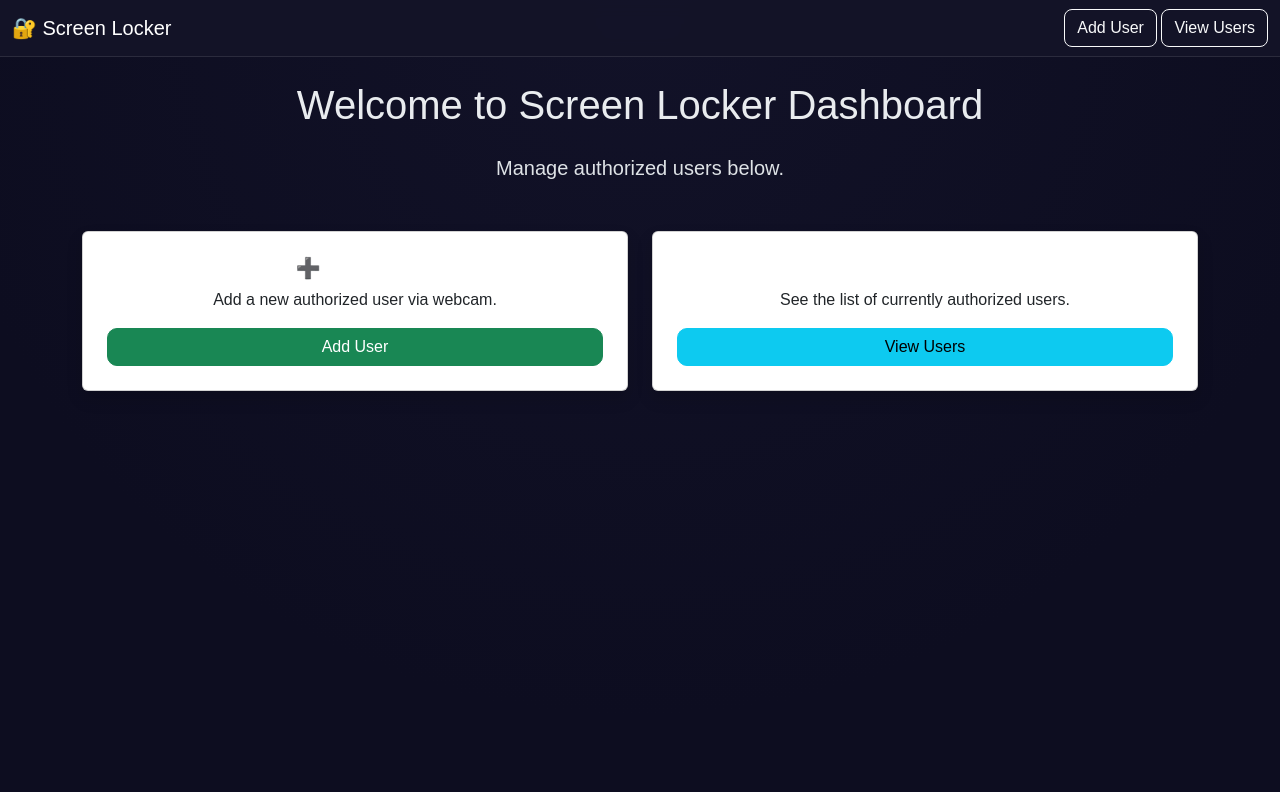
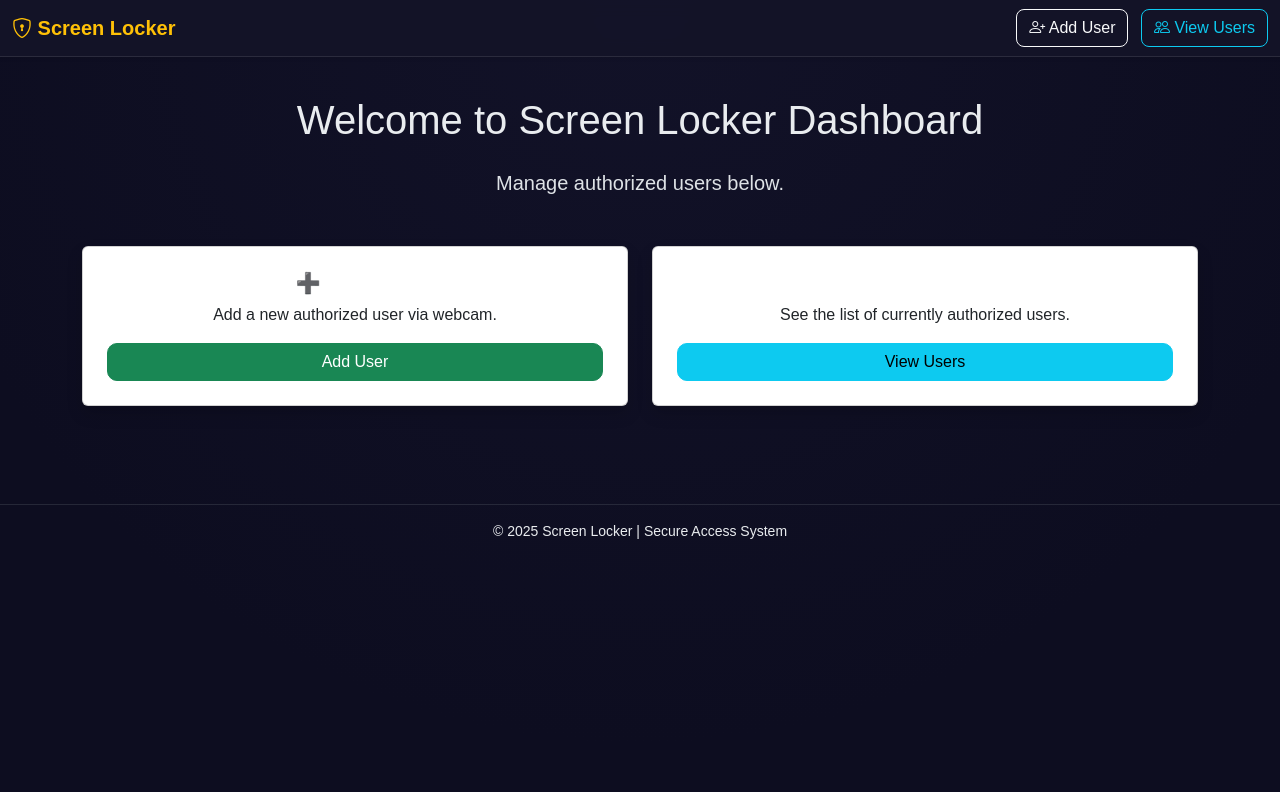
Before and after one commit to Shraddha-Chauhan/Context_Aware_Screen_Locker_OS, a Flask app: page / in a window 1280 px wide. Shown: the top 792 px of the page. Before the commit the page ends 391 px from the top, so only its background shows below. Run offline with Flask 3, Linux system fonts and the light colour scheme.

Commit message:
Update layout.html

```diff
--- a/GUI/templates/layout.html
+++ b/GUI/templates/layout.html
@@ -3,29 +3,54 @@
 <head>
     <meta charset="UTF-8">
     <meta name="viewport" content="width=device-width, initial-scale=1.0">
-    <title>Screen Locker Dashboard</title>
+    <title>🔐 Screen Locker Dashboard</title>
 
     <!-- Bootstrap -->
     <link href="https://cdn.jsdelivr.net/npm/bootstrap@5.3.0/dist/css/bootstrap.min.css" rel="stylesheet">
 
-    <!-- Custom CSS -->
+    <!-- Icons + Animation -->
+    <link href="https://cdn.jsdelivr.net/npm/bootstrap-icons@1.11.3/font/bootstrap-icons.css" rel="stylesheet">
     <link rel="stylesheet" href="{{ url_for('static', filename='style.css') }}">
+
 </head>
 <body>
     <!-- Navbar -->
-    <nav class="navbar navbar-dark">
+    <nav class="navbar navbar-expand-lg navbar-dark fixed-top shadow-sm">
         <div class="container-fluid">
-            <a class="navbar-brand" href="/">🔐 Screen Locker</a>
+            <a class="navbar-brand fw-bold text-warning" href="/">
+                <i class="bi bi-shield-lock"></i> Screen Locker
+            </a>
             <div>
-                <a class="btn btn-outline-light" href="/add_user">Add User</a>
-                <a class="btn btn-outline-light" href="/view_users">View Users</a>
+                <a class="btn btn-outline-light me-2" href="/add_user"><i class="bi bi-person-plus"></i> Add User</a>
+                <a class="btn btn-outline-info" href="/view_users"><i class="bi bi-people"></i> View Users</a>
             </div>
         </div>
     </nav>
 
     <!-- Main Content -->
-    <div class="container mt-4">
+    <main class="container mt-5 pt-5">
+        <!-- Flash Messages -->
+        {% with messages = get_flashed_messages(with_categories=true) %}
+            {% if messages %}
+                {% for category, message in messages %}
+                    <div class="alert alert-{{ 'danger' if category == 'error' else 'success' }} alert-dismissible fade show" role="alert">
+                        <i class="bi bi-{{ 'exclamation-triangle' if category == 'error' else 'check-circle' }} me-2"></i>
+                        {{ message }}
+                        <button type="button" class="btn-close" data-bs-dismiss="alert"></button>
+                    </div>
+                {% endfor %}
+            {% endif %}
+        {% endwith %}
+
         {% block content %}{% endblock %}
-    </div>
+    </main>
+
+    <footer class="text-center mt-5 text-light small">
+        <hr class="border-secondary">
+        © 2025 Screen Locker | Secure Access System
+    </footer>
+
+    <script src="https://cdn.jsdelivr.net/npm/bootstrap@5.3.0/dist/js/bootstrap.bundle.min.js"></script>
+
 </body>
 </html>
```
